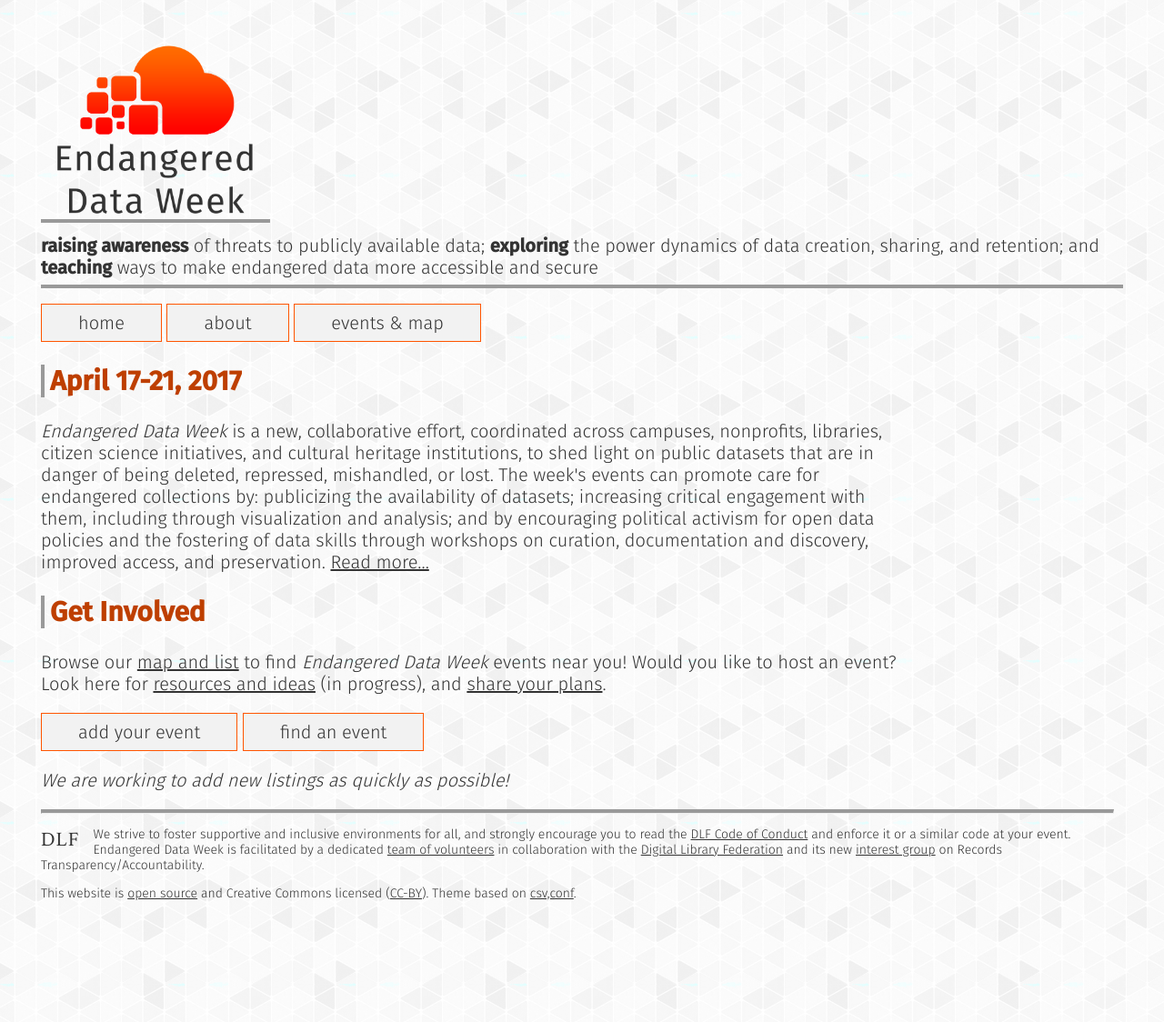
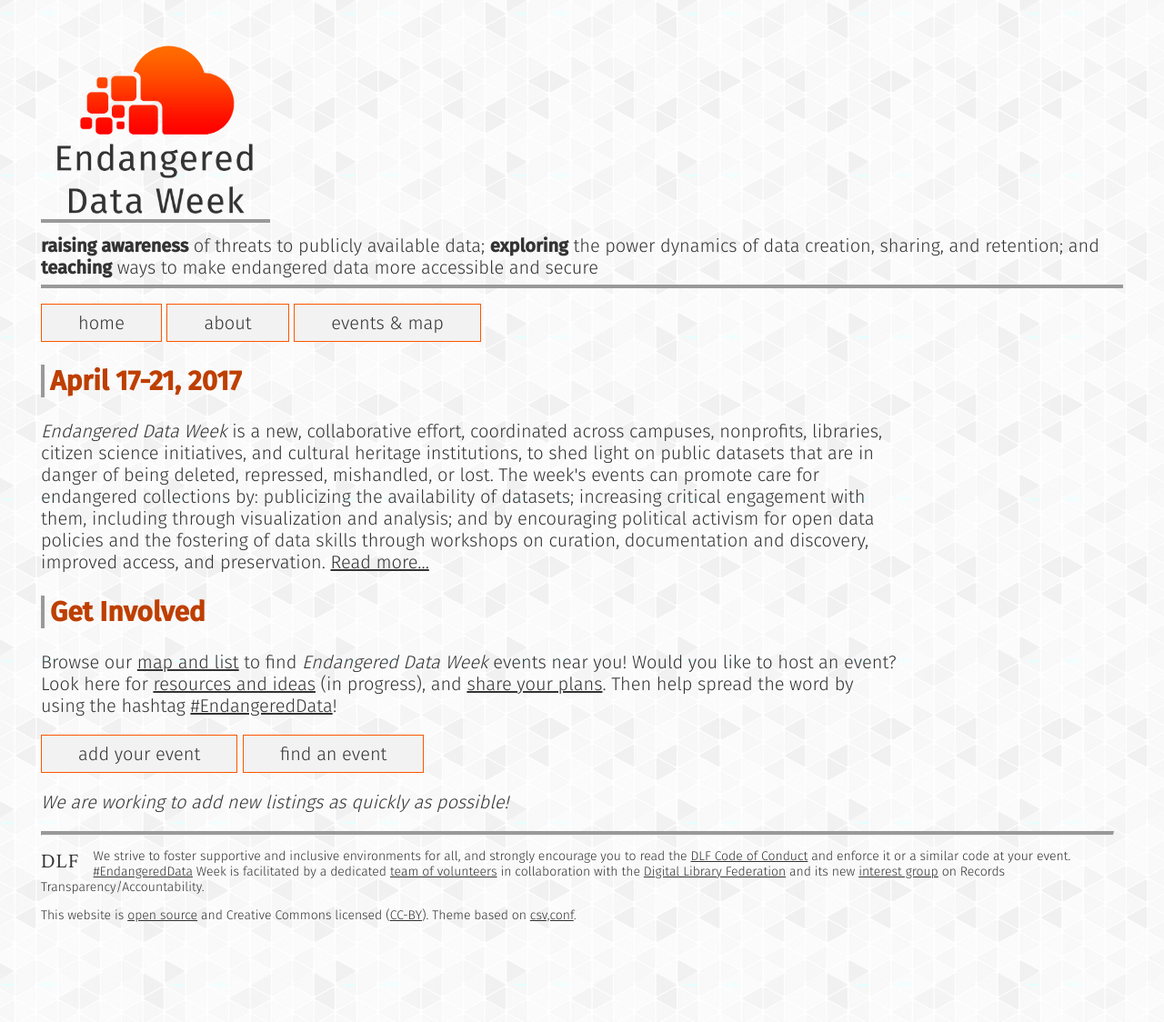
Before and after one commit to endangereddataweek/endangereddataweek.org, a Jekyll site: the page built from index.html, in a window 1280 px wide. Shown: the whole page at 91% size. Built offline with Jekyll 4.4.1, drawn with Linux system fonts in a browser that asks for light colours; nearby versions of some CDN libraries; a style sheet for code colours, icons or effects is not loaded; before the commit the page ends 1100 px from its top, so only the background shows below that.

Commit message:
updated event and hashtag

```diff
--- a/_includes/footer.html
+++ b/_includes/footer.html
@@ -10,7 +10,7 @@
       </a>
     </span>
     We strive to foster supportive and inclusive environments for all, and strongly encourage you to read the <a href="https://www.diglib.org/about/code-of-conduct/" title="DLF Code of Conduct">DLF Code of Conduct</a> and enforce it or a similar code
-    at your event. Endangered Data Week is facilitated by a dedicated <a href='/about/'>team of volunteers</a> in collaboration with the <a href="https://diglib.org/">Digital Library Federation</a> and its new <a href="https://www.diglib.org/transparency-accountability/">interest group</a> on Records Transparency/Accountability.
+    at your event. <a href="https://twitter.com/search?q=%23EndangeredData">#EndangeredData</a> Week is facilitated by a dedicated <a href='/about/'>team of volunteers</a> in collaboration with the <a href="https://diglib.org/">Digital Library Federation</a> and its new <a href="https://www.diglib.org/transparency-accountability/">interest group</a> on Records Transparency/Accountability.
   </p>
   <p>This website is <a href="{{ site.repository }}" title="Website source code on GitHub">open source</a> and Creative Commons licensed (<a href="http://creativecommons.org/licenses/by/4.0/">CC-BY</a>). Theme based on <a href="https://csvconf.com/">csv,conf</a>.</p>
 
--- a/about.html
+++ b/about.html
@@ -30,14 +30,14 @@
   <div class="row">
     <div class="eighty">
       <h3>Who are we?</h3>
-      <p>Spearheaded by Brandon Locke, Jason A. Heppler, and Sarah Melton and inspired by <a href="https://www.datarefuge.org">DataRefuge</a> and events like <a href="http://www.bannedbooksweek.org">Banned Books Week</a> and <a href="http://www.openaccessweek.org">Open Access Week</a>, this project quickly gained the attention and support of the <a href="https://diglib.org">Digital Library Federation</a> and its new interest group on <a href="https://www.diglib.org/transparency-accountability/">Government Records Transparency/Accountability</a>, led by Rachel Mattson. Additional contributors include Purdom Lindblad, Kristen Mapes, Anna Kijas, and (for DLF) Bethany Nowviskie, Wayne Graham, Katherine Kim, and Becca Quon.</p>
+      <p>Spearheaded by Brandon Locke and Jason A. Heppler and inspired by <a href="https://www.datarefuge.org">DataRefuge</a> and events like <a href="http://www.bannedbooksweek.org">Banned Books Week</a> and <a href="http://www.openaccessweek.org">Open Access Week</a>, this project quickly gained the attention and support of the <a href="https://diglib.org">Digital Library Federation</a> and its new interest group on <a href="https://www.diglib.org/transparency-accountability/">Government Records Transparency/Accountability</a>, led by Rachel Mattson. Additional contributors include Sarah Melton, Purdom Lindblad, Kristen Mapes, Anna Kijas, and (for DLF) Bethany Nowviskie, Wayne Graham, Katherine Kim, and Becca Quon.</p>
     </div>
   </div>
 
       <div class="row">
         <div class="eighty">
           <h3>Get involved!</h3>
-      <p><a href="/map/">Attend an event</a> near you—or host one! We encourage you to register your own <em>Endangered Data Week</em> activities by <a href="https://docs.google.com/forms/d/e/1FAIpQLSeTZ30rbBS5axmn-QpWZML_nEqT_bmiz9V2TiQYYTTQSsKUxw/viewform" target="_blank">adding them</a> to the map and list. Look here for <a href="https://wiki.diglib.org/Endangered_Data_Week">resources and ideas</a>, and contribute your own.</p>
+      <p><a href="/map/">Attend an event</a> near you—or host one! We encourage you to register your own <em>Endangered Data Week</em> activities by <a href="https://docs.google.com/forms/d/e/1FAIpQLSeTZ30rbBS5axmn-QpWZML_nEqT_bmiz9V2TiQYYTTQSsKUxw/viewform" target="_blank">adding them</a> to the map and list. Look here for <a href="https://wiki.diglib.org/Endangered_Data_Week">resources and ideas</a>, and contribute your own. Then help spread the word by using the hashtag <a href="https://twitter.com/search?q=%23EndangeredData">#EndangeredData</a>!</p>
       <p><a title="Add your own event" class="submit-talk button" href="https://docs.google.com/forms/d/e/1FAIpQLSeTZ30rbBS5axmn-QpWZML_nEqT_bmiz9V2TiQYYTTQSsKUxw/viewform" target="_blank">add your event</a> <a title="Find an event" class="submit-talk button" href="/map/">find an event</a></p>
     </div>
   </div>
--- a/index.html
+++ b/index.html
@@ -16,7 +16,7 @@
 
   <div clas="row">
     <div class="eighty">
-      <p>Browse our <a href='/map/'>map and list</a> to find <em>Endangered Data Week</em> events near you! Would you like to host an event? Look here for <a href="https://wiki.diglib.org/Endangered_Data_Week">resources and ideas</a> (in progress), and <a title="register an event" href="https://docs.google.com/forms/d/e/1FAIpQLSeTZ30rbBS5axmn-QpWZML_nEqT_bmiz9V2TiQYYTTQSsKUxw/viewform" target="_blank">share your plans</a>.</p>
+      <p>Browse our <a href='/map/'>map and list</a> to find <em>Endangered Data Week</em> events near you! Would you like to host an event? Look here for <a href="https://wiki.diglib.org/Endangered_Data_Week">resources and ideas</a> (in progress), and <a title="register an event" href="https://docs.google.com/forms/d/e/1FAIpQLSeTZ30rbBS5axmn-QpWZML_nEqT_bmiz9V2TiQYYTTQSsKUxw/viewform" target="_blank">share your plans</a>. Then help spread the word by using the hashtag <a href="https://twitter.com/search?q=%23EndangeredData">#EndangeredData</a>!</p>
       <p><a title="Add your own event" class="submit-talk button" href="https://docs.google.com/forms/d/e/1FAIpQLSeTZ30rbBS5axmn-QpWZML_nEqT_bmiz9V2TiQYYTTQSsKUxw/viewform" target="_blank">add your event</a> <a title="Find an event" class="submit-talk button" href="/map/">find an event</a></p>
       <p><em>We are working to add new listings as quickly as possible!</em></p>
 </div>
```
Also changed, not shown: _events/2017-04-17-edw-at-ndsa-standards-practices-open-call.md (+3 -3 lines), data/events_map.js (+12 -0 lines).
